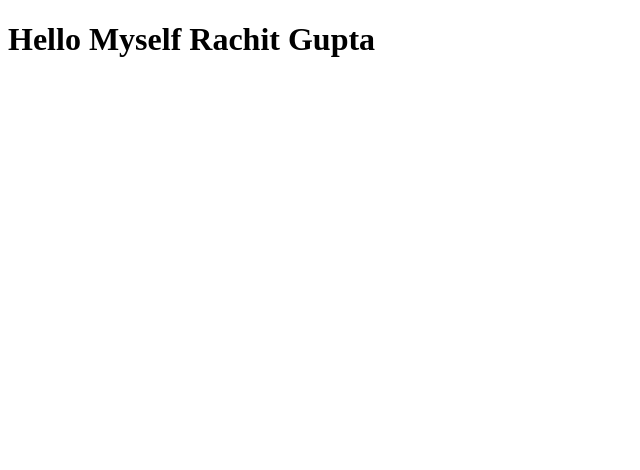
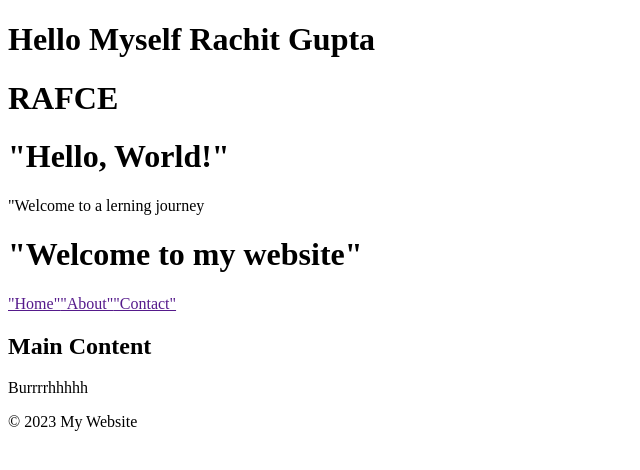
Before and after one commit to RachitGupta06/learningReact, a React (Vite) app: page / in a window 1280 px wide. Shown: the top 470 px of the page, without its empty margins (0-640 px from the left). Built offline with nearby package versions, Linux system fonts and the light colour scheme.

Commit message:
Practice

```diff
--- a/src/App.jsx
+++ b/src/App.jsx
@@ -1,7 +1,17 @@
 import Greet from "./components/Greet";
+import Add from "./components/Add";
+import WelcomeMessage from "./components/WelcomeMessage";
+import Header from "./components/Header";
+import MainContent from "./components/MainContent";
+import Footer from "./components/Footer";
 const App = () => {
   return <div>
     <Greet />
+    <Add />
+    <WelcomeMessage/>
+    <Header/>
+    <MainContent/>
+    <Footer/>
   </div>;
 };
 export default App;
--- /dev/null
+++ b/src/components/Add.jsx
@@ -0,0 +1,9 @@
+import React from 'react'
+
+const Add = () => {
+  return (
+    <h1>RAFCE</h1>
+  )
+}
+
+export default Add;
--- /dev/null
+++ b/src/components/Footer.jsx
@@ -0,0 +1,8 @@
+function Footer(){
+    return(
+        <footer>
+            <p>© 2023 My Website</p>
+        </footer>
+    )
+}
+export default Footer;
--- /dev/null
+++ b/src/components/Header.jsx
@@ -0,0 +1,13 @@
+function Header(){
+    return (
+        <header>
+            <h1>"Welcome to my website"</h1>
+            <nav>
+                <a href="">"Home"</a>
+                <a href="">"About"</a>
+                <a href="">"Contact"</a>
+            </nav>
+        </header>
+    )
+}
+export default Header;
--- /dev/null
+++ b/src/components/MainContent.jsx
@@ -0,0 +1,9 @@
+function MainContent() {
+  return (
+    <maincontent>
+        <h2>Main Content</h2>
+        <p>Burrrrhhhhh</p>
+    </maincontent>
+  );
+}
+export default MainContent;
--- /dev/null
+++ b/src/components/WelcomeMessage.jsx
@@ -0,0 +1,12 @@
+import React from 'react'
+
+const WelcomeMessage = () => {
+  return (
+    <div>
+        <h1>"Hello, World!"</h1>
+        <p>"Welcome to a lerning journey</p>
+    </div>
+  )
+}
+
+export default WelcomeMessage
```
